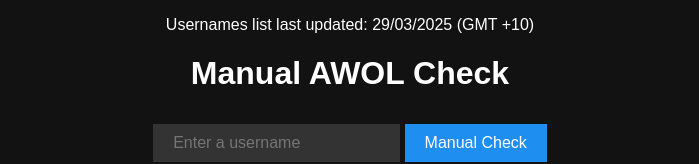
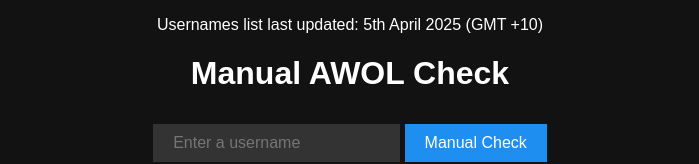
Before and after one commit to shotgunbooter/awol-check, a plain HTML site: page index.html in a window 1280 px wide. Shown: the top 164 px of the page, without its empty margins (290-989 px from the left). Drawn offline with Linux system fonts and the light colour scheme.

Commit message:
Update index.html

```diff
--- a/index.html
+++ b/index.html
@@ -7,7 +7,7 @@
     <link rel="stylesheet" href="styles.css">
 </head>
 <body>
-    <p>Usernames list last updated: 29/03/2025 (GMT +10)</p>
+    <p>Usernames list last updated: 5th April 2025 (GMT +10)</p>
     <class="container">
         <h1>Manual AWOL Check</h1>
         <input type="text" id="manual-input" placeholder="Enter a username">
```
